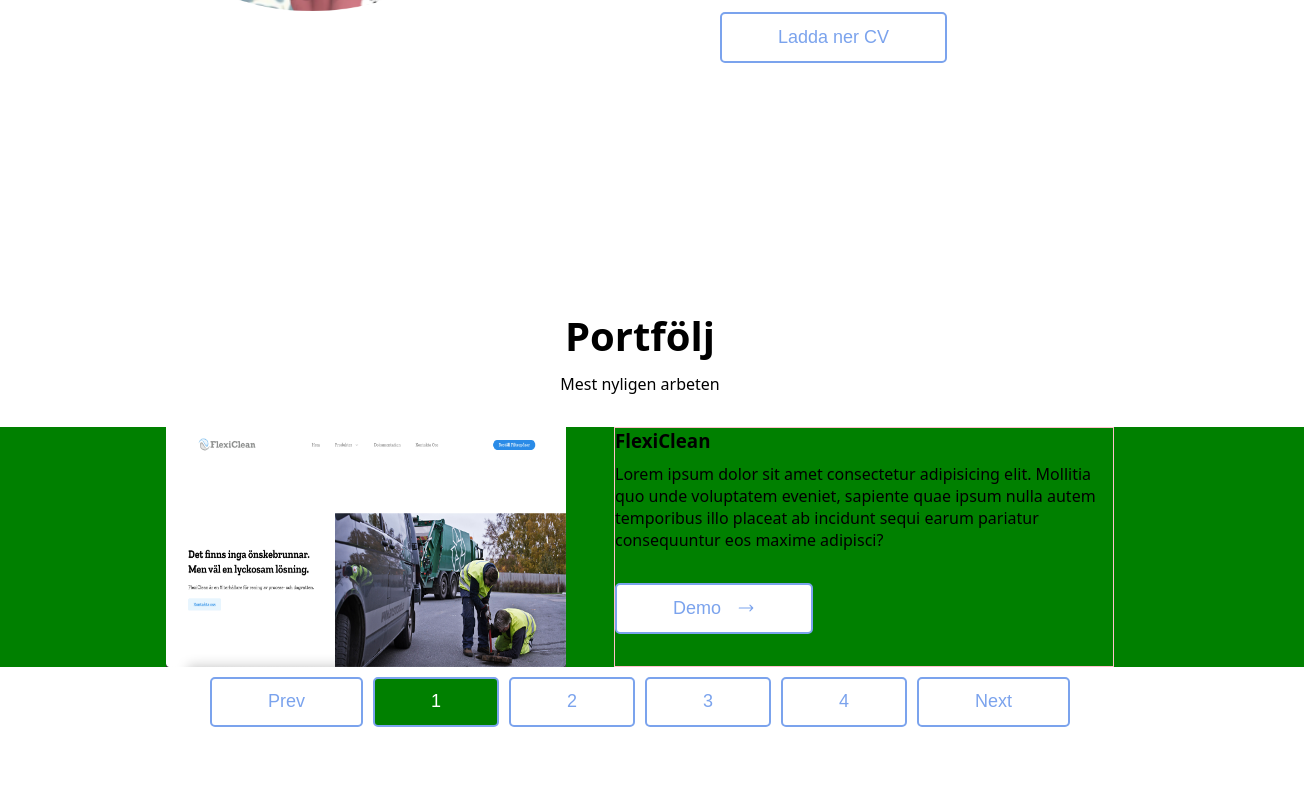
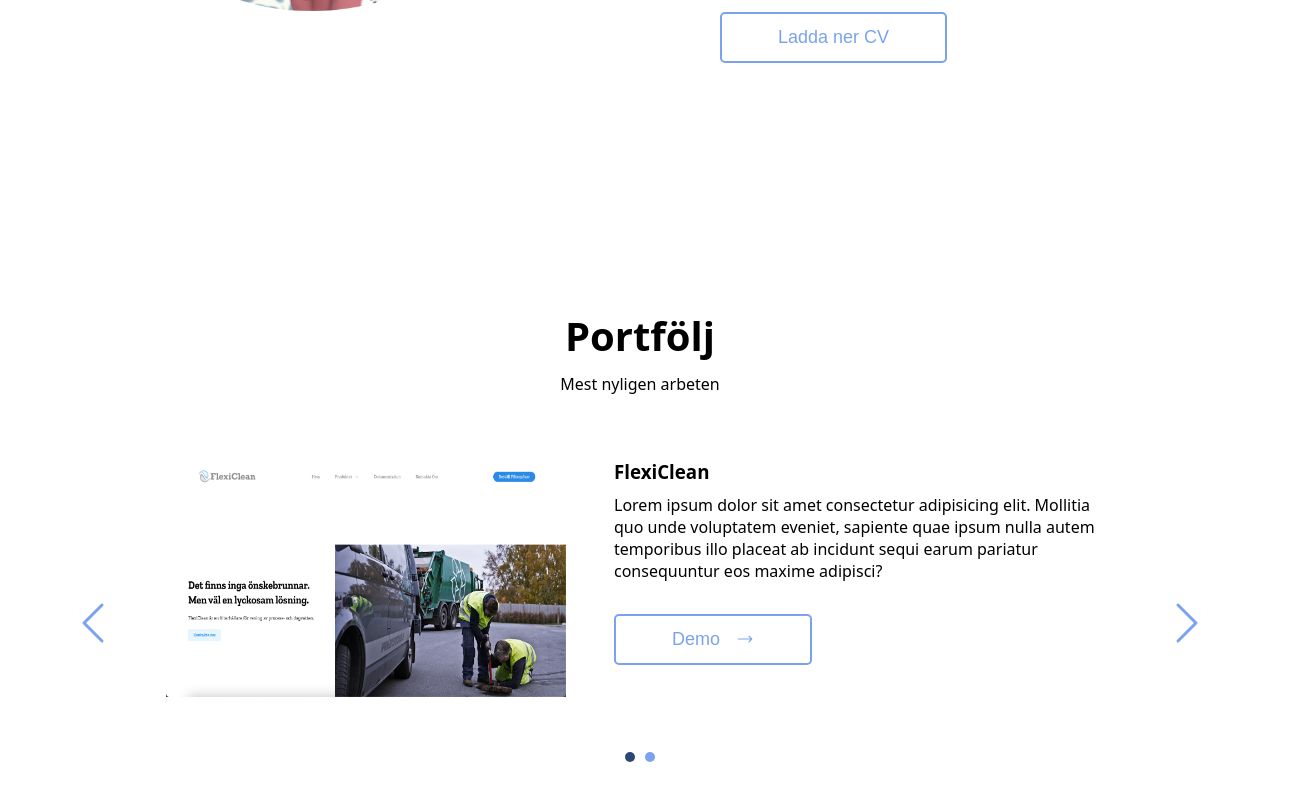
Before and after one commit to saraohman97/personal-site, a React (Create React App) app: page / in a window 1280 px wide. Shown: the part 1372-2172 px from the top of the page, 1304 px wide, since content can reach past the window. Built offline with nearby package versions, Linux system fonts and the light colour scheme.

Commit message:
carousel done

```diff
--- a/src/App.css
+++ b/src/App.css
@@ -325,6 +325,7 @@
     display: flex;
     align-items: center;
     flex-direction: column;
+    position: relative;
 }
 #portfölj h3 {
     margin-bottom: 10px;
--- a/src/components/Carousel.css
+++ b/src/components/Carousel.css
@@ -1,6 +1,6 @@
 .carousel {
     overflow: hidden;
-    margin-block: 2rem;
+    margin-block: 4rem 2rem;
 }
 
 .inner {
@@ -10,18 +10,17 @@
 
 .carousel-item {
     display: inline-flex;
-    /* align-items: center; */
     justify-content: center;
     gap: 3rem;
-    /* height: 200px; */
-    background-color: green;
+    /* background-color: green; */
     color: black;
+    margin-bottom: 50px;
 }
 .carousel-item img {
     width: 400px;
 }
 .carousel-item .portfolio-text {
-    border: 1px solid pink;
+    /* border: 1px solid pink; */
     max-width: 500px;
 
     word-break: break-word;
@@ -38,6 +37,41 @@
 }
 
 .indicators > button.active {
-    background-color: green;
+    background-color: #2e4674;
     color: white;
 }
+
+.btn-prev {
+    position: absolute;
+    bottom: 47%;
+    left: 0;
+
+    background-color: transparent;
+    border: none;
+    padding: 0;
+    margin: 0;
+}
+.btn-next {
+    position: absolute;
+    bottom: 47%;
+    right: 0;
+
+    background-color: transparent;
+    border: none;
+    padding: 0;
+    margin: 0;
+}
+.btn-prev:hover, .btn-next:hover {
+    background-color: transparent;
+    color: #2e4674;
+}
+
+.btn-dots {
+    background-color: #7BA3ED;
+    border-radius: 50%;
+    width: 10px;
+    height: 10px;
+    border: none;
+    margin: 0;
+    padding: 0;
+}
--- a/src/components/Carousel.js
+++ b/src/components/Carousel.js
@@ -1,6 +1,9 @@
 import React, { useEffect, useState } from 'react'
 import { useSwipeable } from 'react-swipeable'
 import './Carousel.css'
+
+import { BsChevronLeft } from "react-icons/bs";
+import { BsChevronRight } from "react-icons/bs";
 
 /* --------------carousel item holder------------- */
 export const CarouselItem = ({ children, width }) => {
@@ -65,34 +68,36 @@
             <div className="indicators">
                 {/* --------------prev button------------- */}
                 <button
+                    className='btn-prev'
                     onClick={() => {
                         updateIndex(activeIndex - 1);
                     }}
                 >
-                    Prev
+                    <BsChevronLeft size='3rem' />
                 </button>
 
                 {/* --------------page labels------------- */}
                 {React.Children.map(children, (child, index) => {
                     return (
                         <button
-                            className={`${index === activeIndex ? "active" : ""}`}
+                            className={`${index === activeIndex ? "active" : ""} btn-dots`}
                             onClick={() => {
                                 updateIndex(index);
                             }}
                         >
-                            {index + 1}
+                            {/* {index + 1} */}
                         </button>
                     )
                 })}
 
                 {/* --------------next button------------- */}
                 <button
+                    className='btn-next'
                     onClick={() => {
                         updateIndex(activeIndex + 1);
                     }}
                 >
-                    Next
+                    <BsChevronRight size='3rem' />
                 </button>
             </div>
         </div>
--- a/src/pages/Portfolio.js
+++ b/src/pages/Portfolio.js
@@ -28,8 +28,6 @@
             <button>Demo <HiArrowLongRight /> </button>
           </div>
         </CarouselItem>
-        <CarouselItem>Item 3</CarouselItem>
-        <CarouselItem>Item 4</CarouselItem>
       </Carousel>
 
     </div>
```
